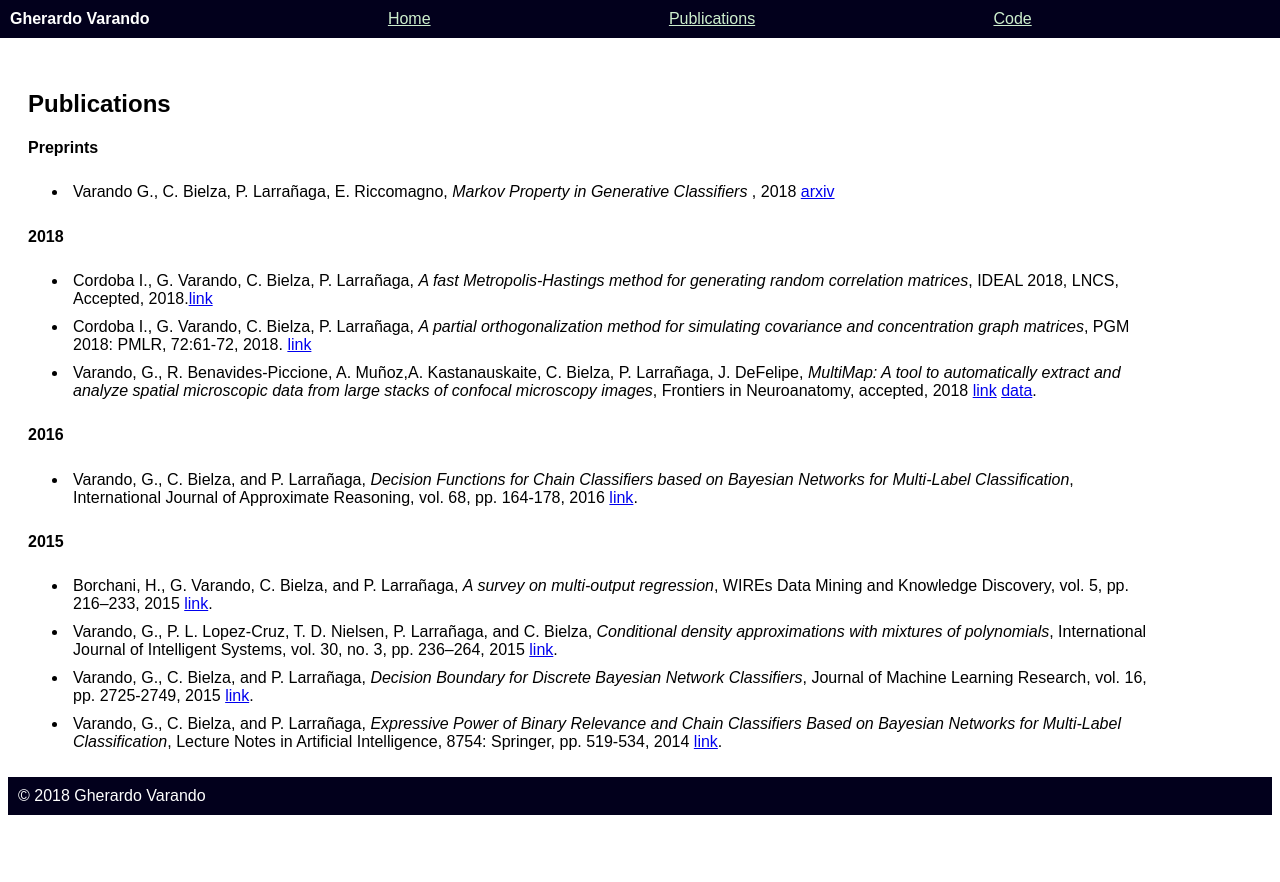
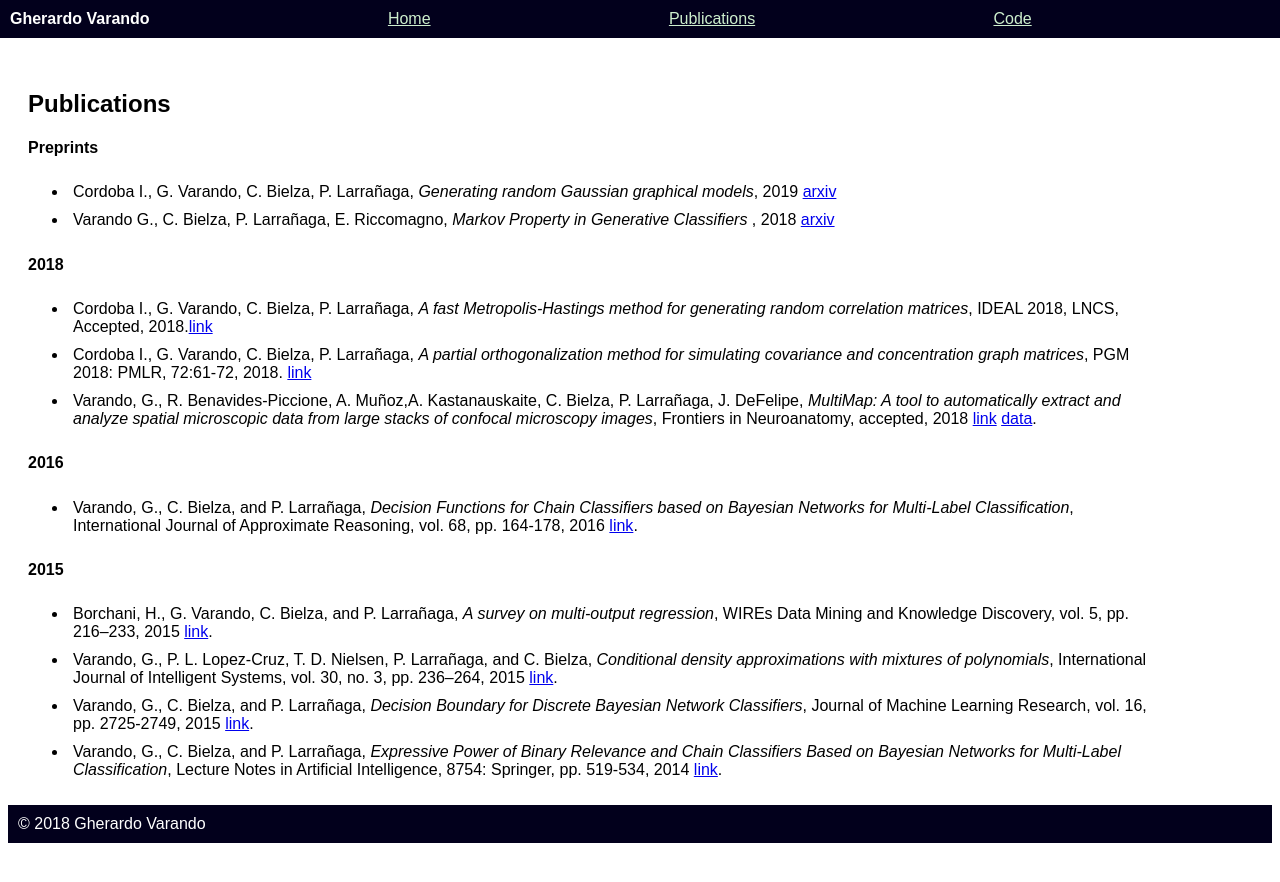
Before and after one commit to gherardovarando/gherardovarando.github.io, a Jekyll site: the page built from publications.md, in a window 1280 px wide. Shown: the top 882 px of the page. Built offline with Jekyll 4.4.1, drawn with Linux system fonts in a browser that asks for light colours; nearby versions of some CDN libraries.

Commit message:
+ preprint

```diff
--- a/publications.md
+++ b/publications.md
@@ -4,6 +4,9 @@ title: Publications
 ---
 #### Preprints
 
+- Cordoba I., G. Varando, C. Bielza, P. Larrañaga,
+  *Generating random Gaussian graphical models*,
+   2019 [arxiv](https://arxiv.org/abs/1909.01062)
 -  Varando G., C. Bielza, P. Larrañaga, E. Riccomagno,
    *Markov Property in Generative Classifiers* ,
     2018 [arxiv](https://arxiv.org/abs/1811.04759)
```
Also changed, not shown: 10 other files.
